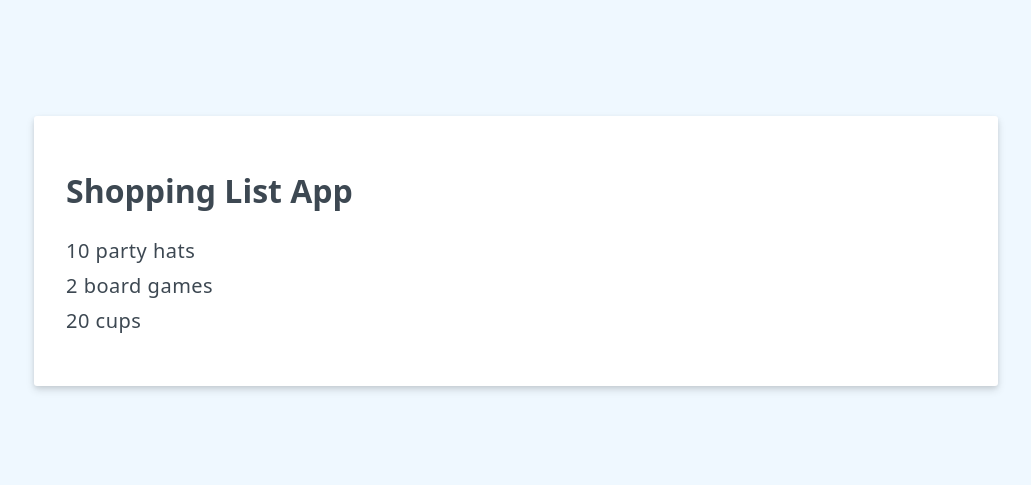
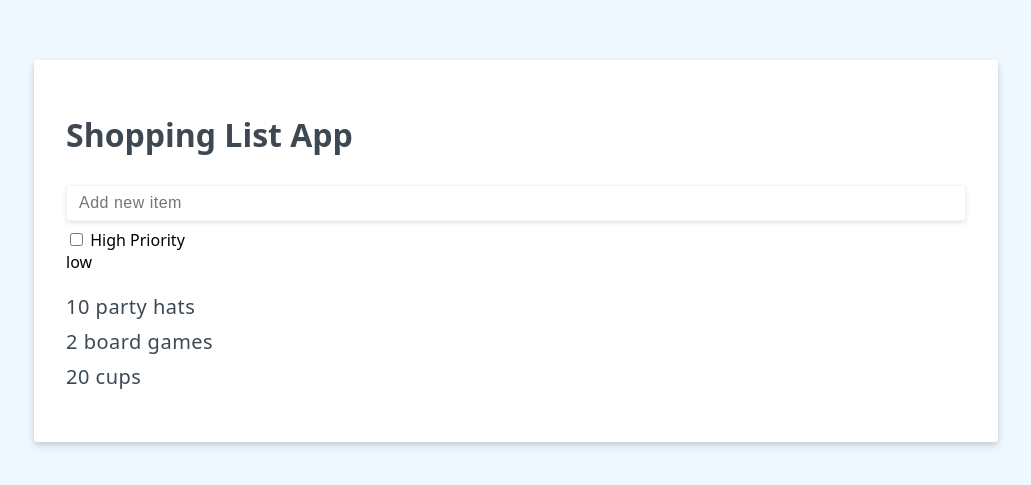
Before and after one commit to MinatoNami/vue-school-classes, a plain HTML site: page FundamentalsOptionsApi/index.html in a window 1280 px wide. Shown: the part 149-634 px from the top of the page, without its empty margins (124-1155 px from the left). Drawn offline with nearby package versions, Linux system fonts and the light colour scheme.

Commit message:
Complete User Inputs in Vue 3

```diff
--- a/FundamentalsOptionsApi/index.html
+++ b/FundamentalsOptionsApi/index.html
@@ -9,6 +9,12 @@
   <body>
     <div id="shopping-list">
       <h1>{{ header || 'Welcome' }}</h1>
+      <input type="text" v-model.lazy="newItem" placeholder="Add new item" />
+      <label>
+        <input type="checkbox" v-model="newItemHighPriority" /> High Priority
+      </label>
+      <br />
+      {{newItemHighPriority}}
       <ul>
         <li v-for="item in items" :key="item.id">{{ item.label }}</li>
       </ul>
@@ -20,6 +26,8 @@
         data() {
           return {
             header: "Shopping List App",
+            newItem: "",
+            newItemHighPriority: "low",
             items: [
               { id: 1, label: "10 party hats" },
               { id: 2, label: "2 board games" },
```
